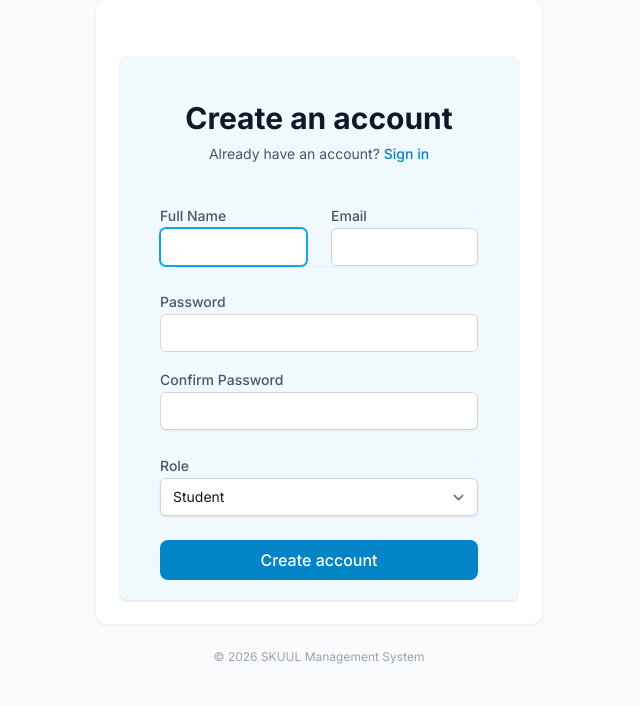
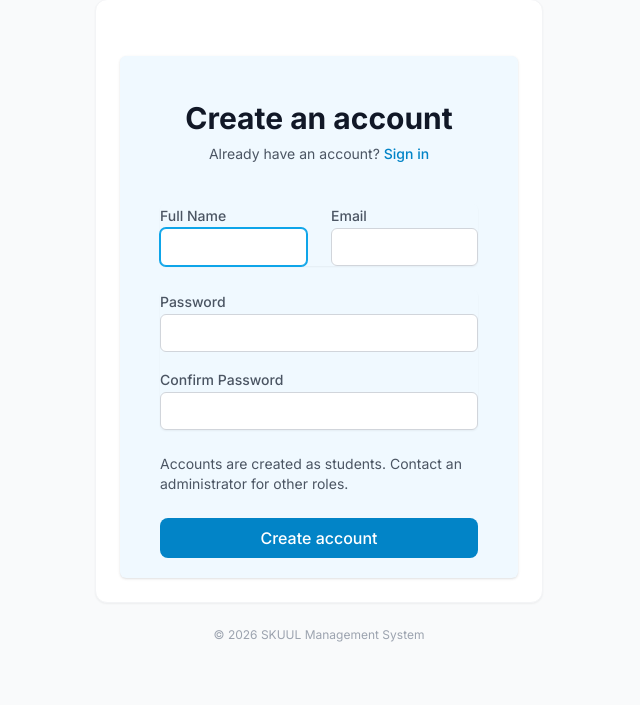
Before and after one commit to elijahmsando672-pixel/skuul, a Laravel app: page /register in a window 1280 px wide. Shown: the part 193-898 px from the top of the page, without its empty margins (321-961 px from the left). After the commit the page ends 835 px from the top, so only its background shows below. Run offline with Laravel 12, Linux system fonts and the light colour scheme; style sheets or scripts are compiled from the project's sources; parts of the project's set-up code (start-up, migrations or seed data) failed here and were passed over.

Commit message:
Fix registration role escalation and mark auth issues fixed

```diff
--- a/skuul/resources/views/auth/register.blade.php
+++ b/skuul/resources/views/auth/register.blade.php
@@ -37,15 +37,7 @@
                         <input id="password_confirmation" type="password" name="password_confirmation" required minlength="8" class="appearance-none block w-full px-3 py-2 border border-gray-300 rounded-md placeholder-gray-400 focus:outline-none focus:ring-skuul-500 focus:border-skuul-500 sm:text-sm">
                     </div>
                 </div>
-                <div class="mt-6 rounded-md shadow-sm">
-                    <span class="block text-sm font-medium leading-6 text-gray-600 dark:text-slate-100">Role</span>
-                    <select id="role_type" name="role_type" class="appearance-none block w-full px-3 py-2 border border-gray-300 rounded-md shadow-sm focus:outline-none focus:ring-skuul-500 focus:border-skuul-500 sm:text-sm">
-                        <option value="student">Student</option>
-                        <option value="teacher">Teacher</option>
-                        <option value="parent">Parent</option>
-                        <option value="admin">Admin</option>
-                    </select>
-                </div>
+                <p class="mt-6 text-sm text-gray-600 dark:text-slate-300">Accounts are created as students. Contact an administrator for other roles.</p>
                 <div class="flex items-center justify-end mt-6">
                     <button type="submit" class="btn-primary w-full">
                         Create account
```
Also changed, not shown: skuul/docs/ERROR_TRACKING_REPORT.md (+2 -2 lines).
